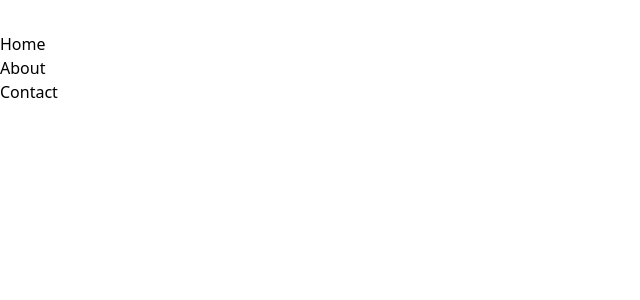
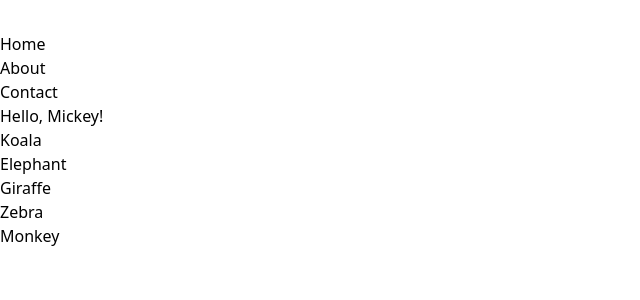
Before and after one commit to Chandu-Sasidharan/react-notes, a React (Vite) app: page / in a window 1280 px wide. Shown: the top 300 px of the page, without its empty margins (0-640 px from the left). Built offline with nearby package versions, Linux system fonts and the light colour scheme.

Commit message:
create mapping

```diff
--- a/src/components/greetings/Greetings.jsx
+++ b/src/components/greetings/Greetings.jsx
@@ -2,9 +2,9 @@ export default function Greetings({ name }) {
 
     return (
        <div>
-         {/* { name ? <h1>Hello, { name }</h1> : null } */}
+         { name ? <h1>Hello, { name }!</h1> : <h1>Hello, Guest!</h1> }
 
-         { !!name && <h1>Hello, {name} </h1>}
+         {/* { !!name && <h1>Hello, {name} </h1>} */}
        </div>
     )
 }
--- a/src/components/hero/Hero.jsx
+++ b/src/components/hero/Hero.jsx
@@ -1,11 +1,22 @@
 import Greetings from '../greetings/Greetings';
 
 export default function Hero() {
-    const firstName = 0;
+    const firstName = 'Mickey';
+
+    const list = [
+        'Koala',
+        'Elephant',
+        'Giraffe',
+        'Zebra',
+        'Monkey'
+    ];
 
     return (
         <main className="pt-[60px] flex flex-col gap-5 justify-center items-center min-h-screen">
             <Greetings name={firstName} />
+            <ul>
+                { list.map(item => <li key={item}>{item}</li>) }
+            </ul>
         </main>
     )
 }
```
Also changed, not shown: 1 other file (tests, documents, lock files or other folders).
